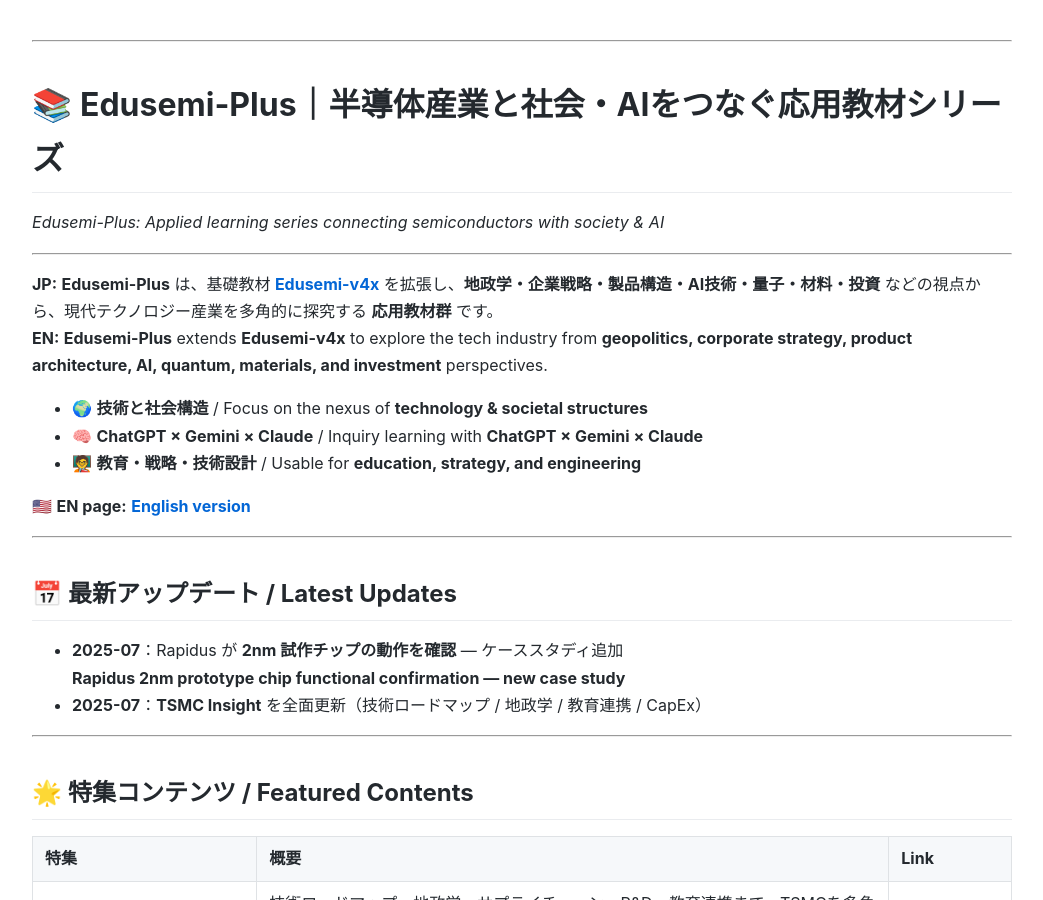
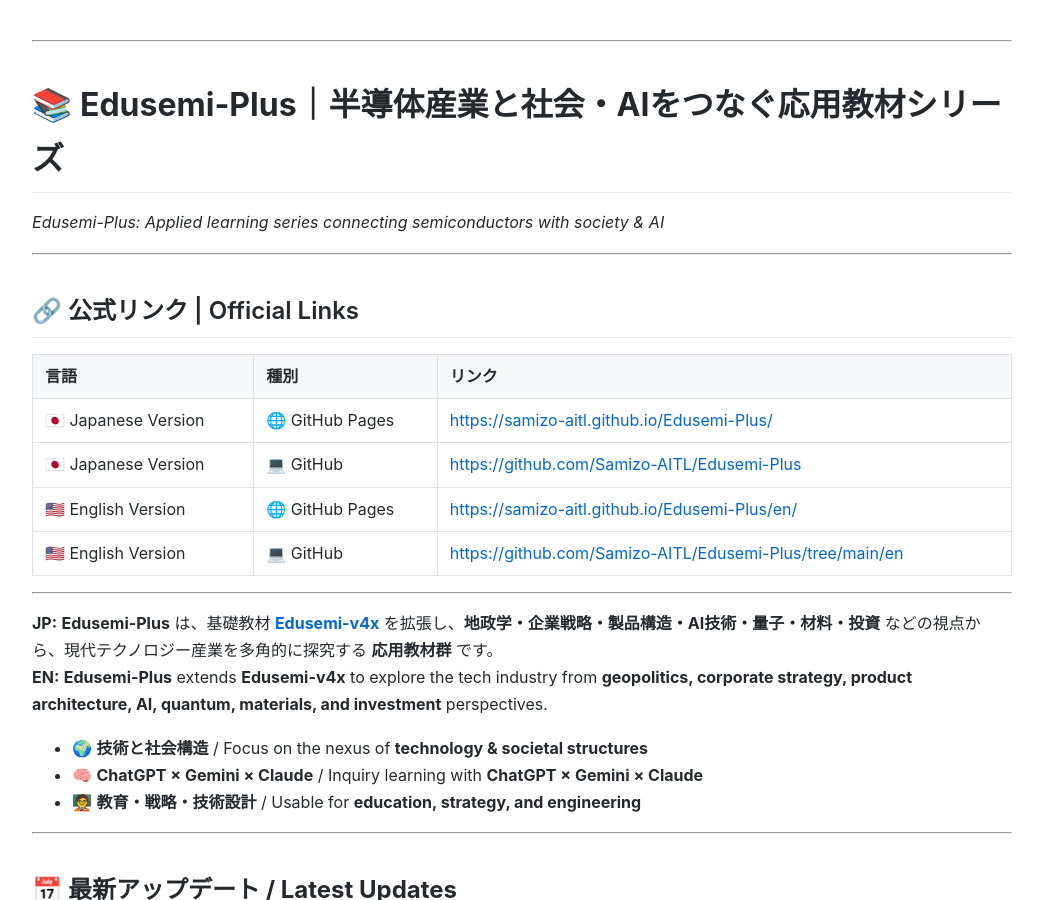
Before and after one commit to Samizo-AITL/Edusemi-Plus, a Jekyll site: the page built from index.md, in a window 1280 px wide and 900 px high. Shown: the whole window, without its empty margins (118-1161 px from the left). Built offline with Jekyll 4.4.1, drawn with Linux system fonts in a browser that asks for light colours.

Commit message:
Update index.md

```diff
--- a/index.md
+++ b/index.md
@@ -10,14 +10,23 @@
 
 ---
 
+## 🔗 公式リンク | Official Links
+
+| 言語 | 種別 | リンク |
+|------|------|--------|
+| 🇯🇵 Japanese Version | 🌐 GitHub Pages | [https://samizo-aitl.github.io/Edusemi-Plus/](https://samizo-aitl.github.io/Edusemi-Plus/) |
+| 🇯🇵 Japanese Version | 💻 GitHub | [https://github.com/Samizo-AITL/Edusemi-Plus](https://github.com/Samizo-AITL/Edusemi-Plus) |
+| 🇺🇸 English Version | 🌐 GitHub Pages | [https://samizo-aitl.github.io/Edusemi-Plus/en/](https://samizo-aitl.github.io/Edusemi-Plus/en/) |
+| 🇺🇸 English Version | 💻 GitHub | [https://github.com/Samizo-AITL/Edusemi-Plus/tree/main/en](https://github.com/Samizo-AITL/Edusemi-Plus/tree/main/en) |
+
+---
+
 **JP:** **Edusemi-Plus** は、基礎教材 [**Edusemi-v4x**](https://github.com/Samizo-AITL/Edusemi-v4x) を拡張し、**地政学・企業戦略・製品構造・AI技術・量子・材料・投資** などの視点から、現代テクノロジー産業を多角的に探究する **応用教材群** です。
 **EN:** **Edusemi-Plus** extends **Edusemi-v4x** to explore the tech industry from **geopolitics, corporate strategy, product architecture, AI, quantum, materials, and investment** perspectives.
 
 - 🌍 **技術と社会構造** / Focus on the nexus of **technology & societal structures**
 - 🧠 **ChatGPT × Gemini × Claude** / Inquiry learning with **ChatGPT × Gemini × Claude**
 - 🧑‍🏫 **教育・戦略・技術設計** / Usable for **education, strategy, and engineering**
-
-🇺🇸 **EN page:** [**English version**](./en/)
 
 ---
 
```
